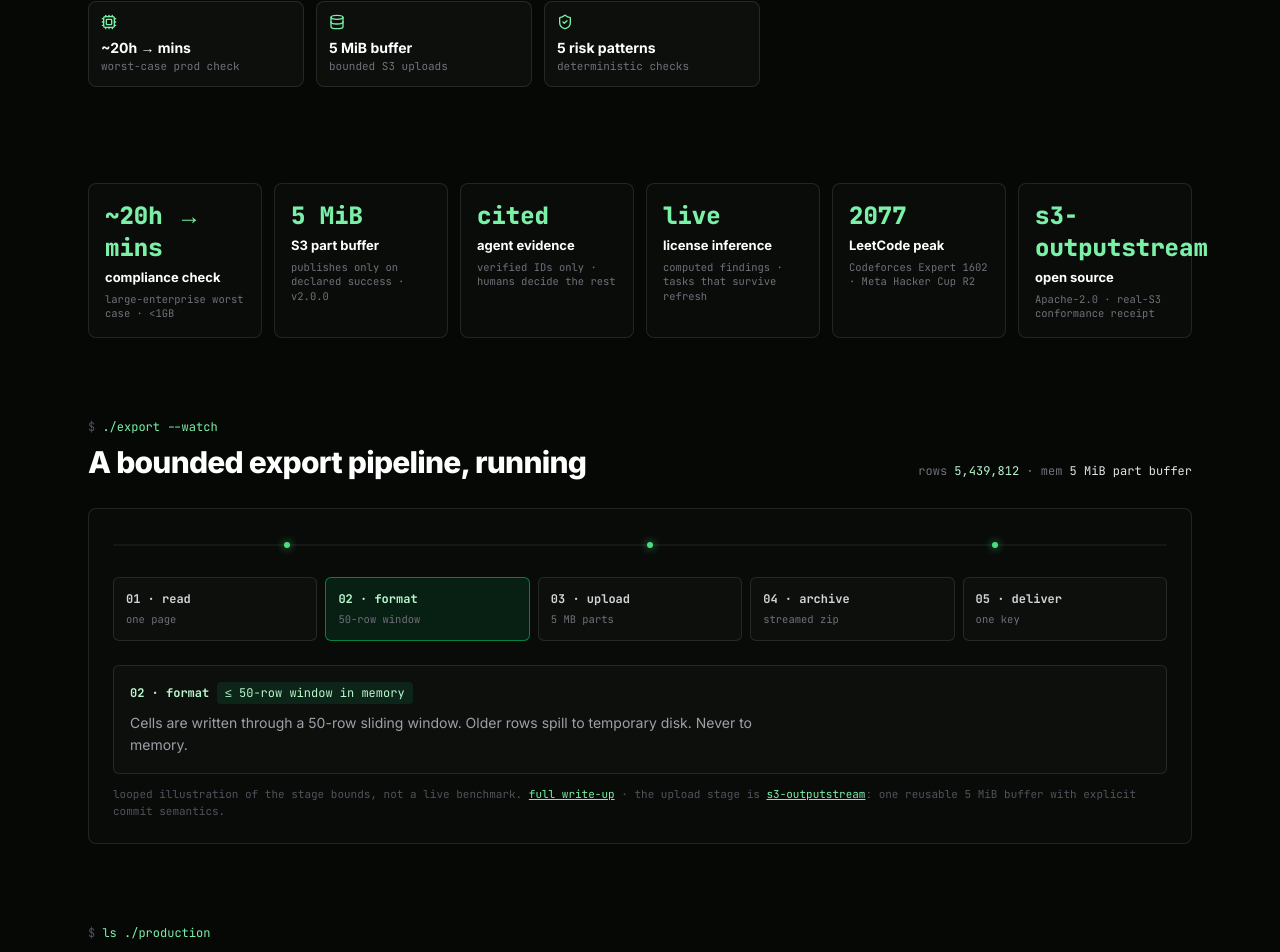
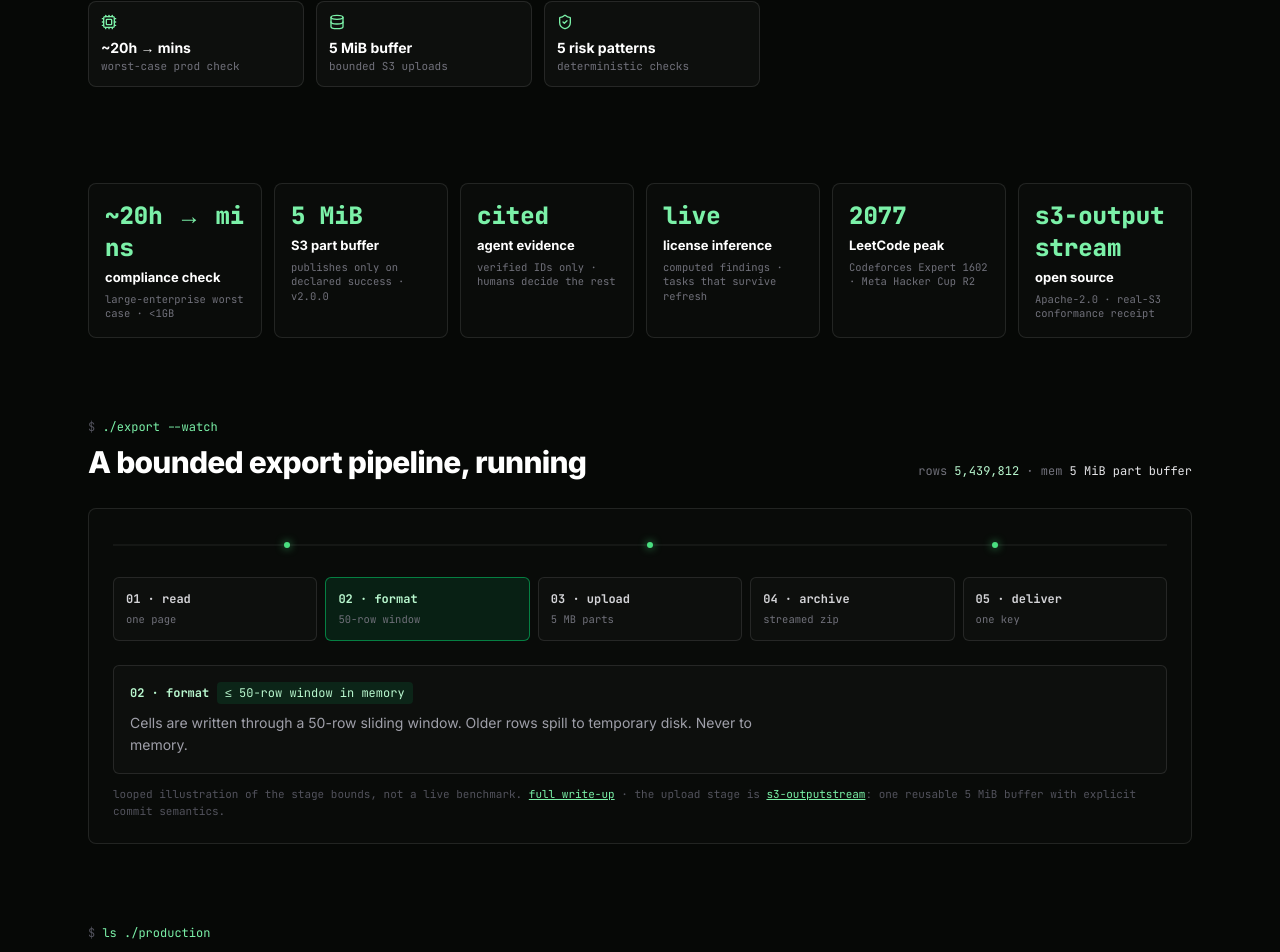
Before and after one commit to Arin016/Arin016.github.io, a Next.js app: page / in a window 1280 px wide. Shown: the part 1096-2048 px from the top of the page. Built offline with nearby package versions, Linux system fonts and the light colour scheme; no server answers.

Commit message:
fix(landing): keep Stats tiles from overflowing their boxes

```diff
--- a/src/components/Sections.tsx
+++ b/src/components/Sections.tsx
@@ -40,9 +40,9 @@ export function Stats() {
         {STATS.map((s) => (
           <div
             key={s.v}
-            className="group rounded-lg border border-white/10 bg-white/[0.02] p-4 transition hover:border-green-400/30 hover:bg-green-400/[0.05]"
+            className="group min-w-0 rounded-lg border border-white/10 bg-white/[0.02] p-4 transition hover:border-green-400/30 hover:bg-green-400/[0.05]"
           >
-            <div className="font-mono text-2xl font-extrabold text-green-300">
+            <div className="break-all font-mono text-2xl font-extrabold text-green-300">
               <CountUp value={s.k} />
             </div>
             <div className="mt-1 text-[13px] font-bold text-white">{s.v}</div>
```
